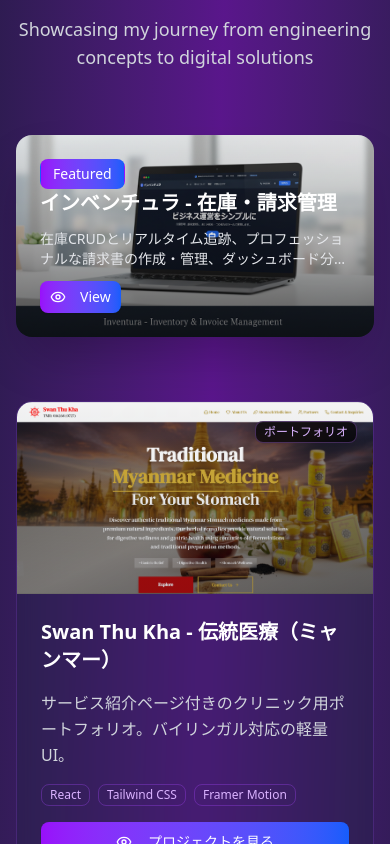
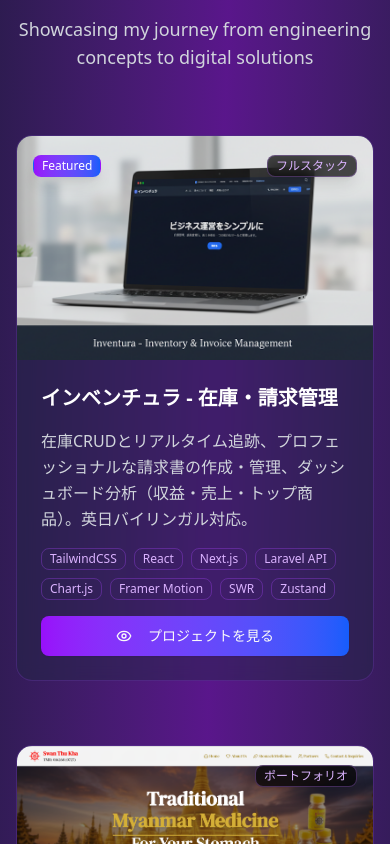
Before and after one commit to shinthantnaingGit/shin-thant-naing-portfolio, a React (Vite) app: page / in a window 390 px wide. Shown: the part 5620-6464 px from the top of the page. Built offline with nearby package versions, Linux system fonts and the light colour scheme.

Commit message:
feat(projects): featured project product card

```diff
--- a/src/components/Projects.jsx
+++ b/src/components/Projects.jsx
@@ -49,7 +49,7 @@
           </p>
         </motion.div>
 
-        {/* Featured Project - Full Width */}
+        {/* Featured Projects */}
         {projects
           .filter((p) => p.featured)
           .map((project, index) => (
@@ -61,7 +61,8 @@
               viewport={{ once: true, amount: 0.2 }}
               className="mb-16 group cursor-pointer"
             >
-              <div className="relative overflow-hidden rounded-2xl shadow-2xl aspect-video lg:aspect-[21/9]">
+              {/* Desktop Image-First Design */}
+              <div className="hidden lg:block relative overflow-hidden rounded-2xl shadow-2xl aspect-video lg:aspect-[21/9]">
                 {/* Project Image */}
                 <motion.img
                   whileHover={{ scale: 1.05 }}
@@ -135,30 +136,67 @@
                     </div>
                   </div>
                 </motion.div>
+              </div>
 
-                {/* Mobile Touch Overlay */}
-                <div className="lg:hidden absolute inset-0 flex flex-col justify-end p-6">
-                  <div className="space-y-3">
-                    <h3 className="text-xl font-bold text-white">
+              {/* Mobile Product Card - Image Top, Info Bottom */}
+              <div className="lg:hidden bg-slate-800/40 backdrop-blur-sm border border-purple-500/20 rounded-2xl overflow-hidden">
+                {/* Image Section */}
+                <div className="relative overflow-hidden">
+                  <img
+                    src={project.image}
+                    alt={project.title}
+                    className="w-full h-56 sm:h-64 object-cover object-center"
+                  />
+                  {/* Featured Badge */}
+                  <div className="absolute top-4 left-4">
+                    <Badge className="bg-gradient-to-r from-purple-600 to-blue-600 text-white shadow-lg">
+                      Featured
+                    </Badge>
+                  </div>
+                  {/* Category Badge */}
+                  <div className="absolute top-4 right-4">
+                    <Badge
+                      variant="secondary"
+                      className="bg-black/70 backdrop-blur-sm text-purple-300 border-purple-400/30 shadow-lg"
+                    >
+                      {project.category}
+                    </Badge>
+                  </div>
+                </div>
+
+                {/* Info Section */}
+                <div className="p-6 space-y-4">
+                  <h3 className="text-xl sm:text-2xl font-bold text-white">
                     {project.title}
                   </h3>
-                    <p className="text-gray-200 text-sm line-clamp-2">
+                  <p className="text-gray-300 leading-relaxed">
                     {project.description}
                   </p>
+                  <div className="flex flex-wrap gap-2">
+                    {project.tech.map((tech) => (
+                      <Badge
+                        key={tech}
+                        variant="outline"
+                        className="border-purple-500/30 text-purple-300 hover:bg-purple-900/20"
+                      >
+                        {tech}
+                      </Badge>
+                    ))}
+                  </div>
                   <a
                     href={project.url}
                     target="_blank"
                     rel="noreferrer"
+                    className="block"
                   >
                     <Button
-                        size="sm"
-                        className="bg-gradient-to-r from-purple-600 to-blue-600 hover:from-purple-700 hover:to-blue-700 text-white"
+                      size="lg"
+                      className="bg-gradient-to-r from-purple-600 to-blue-600 hover:from-purple-700 hover:to-blue-700 w-full"
                     >
-                        <Eye className="w-4 h-4 mr-2" />
-                        View
+                      <Eye className="w-5 h-5 mr-2" />
+                      {messages.projects.viewDemo}
                     </Button>
                   </a>
-                  </div>
                 </div>
               </div>
             </motion.div>
@@ -202,7 +240,7 @@
                     </Badge>
                   </div>
 
-                  {/* Project Info Overlay - Shows on Hover/Touch */}
+                  {/* Project Info Overlay - Shows on Hover */}
                   <motion.div
                     variants={overlayVariants}
                     initial="hidden"
@@ -258,7 +296,7 @@
                   </motion.div>
                 </div>
 
-                {/* Mobile Card Design - Image Top, Info Bottom */}
+                {/* Mobile Product Card - Image Top, Info Bottom */}
                 <div className="lg:hidden bg-slate-800/30 backdrop-blur-sm border border-purple-500/20 rounded-2xl overflow-hidden">
                   {/* Image Section */}
                   <div className="relative overflow-hidden">
@@ -267,9 +305,7 @@
                       alt={project.title}
                       className="w-full h-48 object-cover object-center"
                     />
-                    {/* Subtle gradient for better text contrast if needed */}
-                    <div className="absolute inset-0 bg-gradient-to-t from-slate-900/20 to-transparent" />
-                    {/* Category badge with better visibility */}
+                    {/* Category Badge */}
                     <div className="absolute top-4 right-4">
                       <Badge
                         variant="secondary"
@@ -280,7 +316,7 @@
                     </div>
                   </div>
 
-                  {/* Info Section - Always at bottom */}
+                  {/* Info Section */}
                   <div className="p-6 space-y-4">
                     <h3 className="text-xl font-bold text-white">
                       {project.title}
```
Lines whose indentation alone changed are shown as unchanged.
